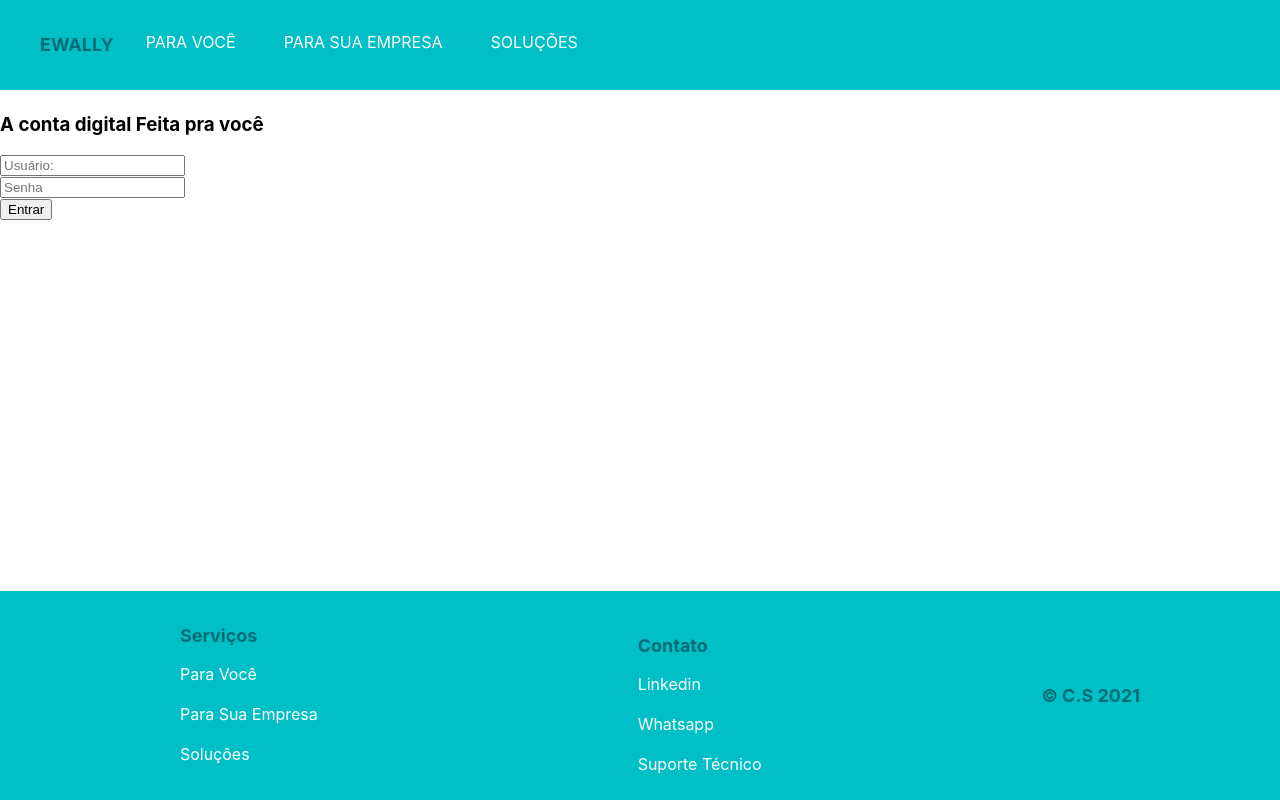
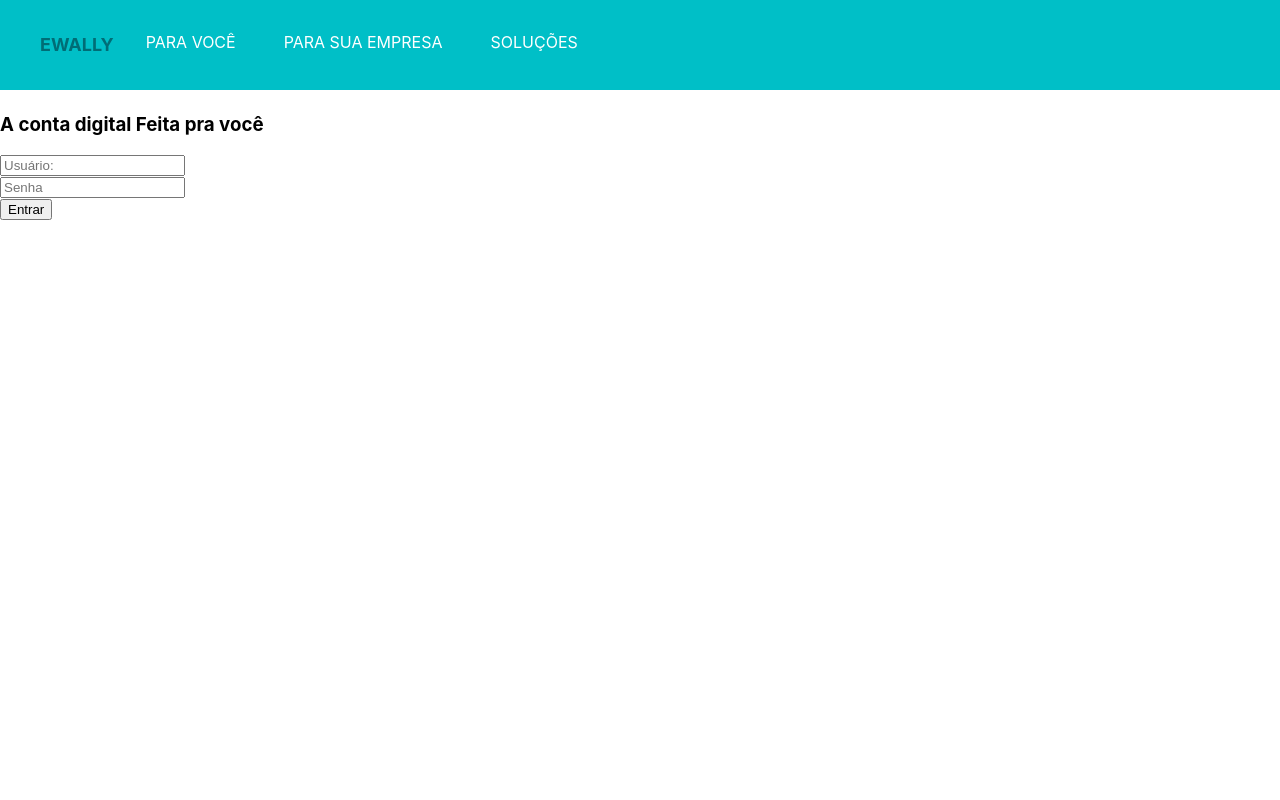
Before and after one commit to Cibsantos/Ewally, a React (Create React App) app: page / in a window 1280 px wide. Built offline with nearby package versions, Linux system fonts and the light colour scheme.

Commit message:
fix/removed footer from index.js

```diff
--- a/src/index.js
+++ b/src/index.js
@@ -3,14 +3,13 @@ import ReactDOM from 'react-dom';
 import './index.css';
 import App from './App';
 import reportWebVitals from './reportWebVitals';
-import Footer  from './Components/Footer/Footer';
 import Header  from './Components/Header/Header';
+
 
 ReactDOM.render(
   <React.StrictMode>
     <Header />
     <App />
-    <Footer />
   </React.StrictMode>,
   document.getElementById('root')
 );
```
